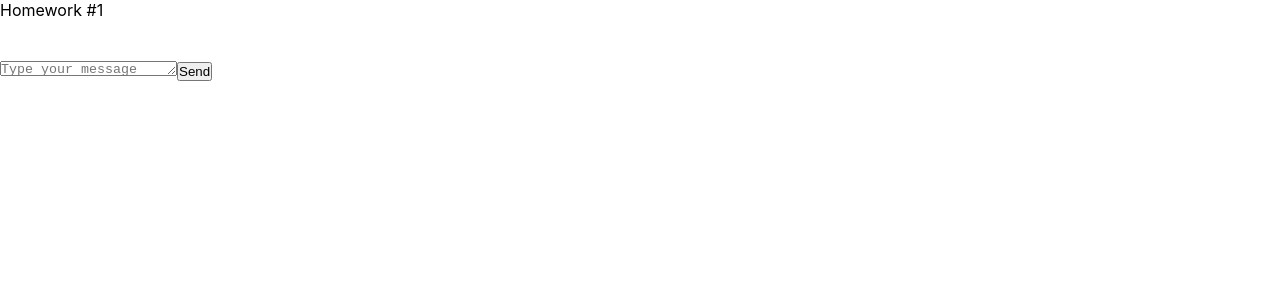
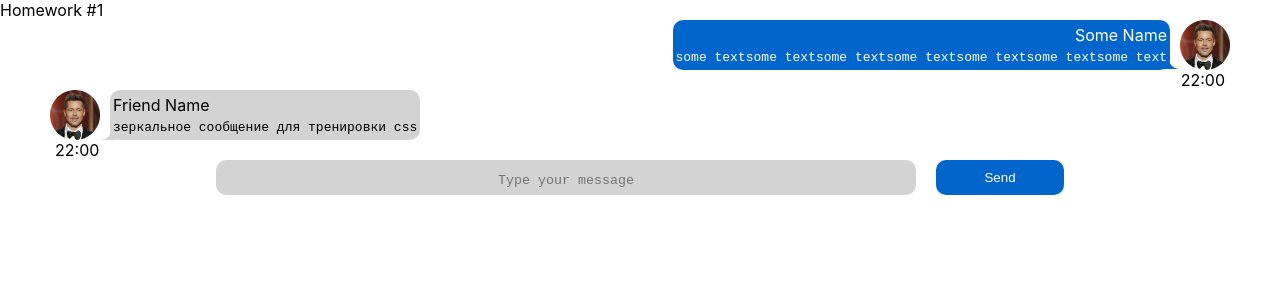
Before and after one commit to and-gurin/hws2, a React (Create React App) app: page / in a window 1280 px wide. Shown: the top 300 px of the page. Built offline with nearby package versions, Linux system fonts and the light colour scheme.

Commit message:
feat: add homework number one

```diff
--- a/src/s2-homeworks/hw01/friend-message/FriendMessage.module.css
+++ b/src/s2-homeworks/hw01/friend-message/FriendMessage.module.css
@@ -1,31 +1,53 @@
 .friendMessage {
-
+    display: flex;
+    flex-direction: column;
 }
 
 .friendImageAndText {
+    display: flex;
+    padding-left: 50px;
 
 }
 
 .friendImageAndText img {
-
+    margin-right: 10px;
 }
 
 .friendText {
-
+    display: flex;
+    flex-direction: column;
+    justify-content: space-around;
+    border: solid lightgrey;
+    border-radius: 10px;
+    background-color: lightgrey;
+    position: relative;
 }
 
 .friendText:after {
+    position: absolute;
+    content: "";
+
+    background-color: transparent;
+    bottom: -2.5px;
+    left: -26px;
+    height: 20px;
+    width: 24px;
+    border-bottom-right-radius: 10px;
+    box-shadow: 14px 0 0 0 lightgrey;
+    z-index: -1;
 
 }
 
 .friendName {
-
+    color: black;
 }
 
 .friendMessageText {
+    color: black;
 
 }
 
 .friendTime {
+    padding-left: 55px;
 
 }
--- a/src/s2-homeworks/hw01/friend-message/FriendMessage.tsx
+++ b/src/s2-homeworks/hw01/friend-message/FriendMessage.tsx
@@ -1,8 +1,12 @@
 import React from 'react'
 import s from './FriendMessage.module.css'
+import {MessageType} from "../HW1";
 
 // создать тип вместо any и отобразить приходящие данные
-const FriendMessage = (props: any) => {
+export type FriendMessagePropsType = {
+    message: MessageType
+}
+const FriendMessage = (props: FriendMessagePropsType) => {
     return (
         <div
             id={'hw1-friend-message-' + props.message.id}
@@ -11,26 +15,24 @@ const FriendMessage = (props: any) => {
             <div className={s.friendImageAndText}>
                 <img
                     id={'hw1-friend-avatar-' + props.message.id}
-                    // создаёт студент
-
-                    //
+                    src={props.message.user.avatar}
+                    alt=''
+                    width='50px'
                 />
                 <div className={s.friendText}>
                     <div
                         id={'hw1-friend-name-' + props.message.id}
                         className={s.friendName}
                     >
-                        {/*создаёт студент*/}
+                        {props.message.user.name}
 
-                        {/**/}
                     </div>
                     <pre
                         id={'hw1-friend-text-' + props.message.id}
                         className={s.friendMessageText}
                     >
-                        {/*создаёт студент*/}
+                        {props.message.message.text}
 
-                        {/**/}
                     </pre>
                 </div>
             </div>
@@ -38,9 +40,8 @@ const FriendMessage = (props: any) => {
                 id={'hw1-friend-time-' + props.message.id}
                 className={s.friendTime}
             >
-                {/*создаёт студент*/}
+                {props.message.message.time}
 
-                {/**/}
             </div>
         </div>
     )
--- a/src/s2-homeworks/hw01/message-sender/MessageSender.module.css
+++ b/src/s2-homeworks/hw01/message-sender/MessageSender.module.css
@@ -1,18 +1,32 @@
 .sendForm {
-
+    display: flex;
+    justify-content: center;
 }
 
 .textarea {
-
+    resize: none;
+    overflow: hidden;
+    width: 700px;
+    height: 150px;
+    padding: 10px;
+    border: solid lightgrey;
+    border-radius: 10px;
+    background-color: lightgrey;
+    text-align: center;
 }
 
 .button {
-
+    width: 10%;
+    margin-left: 20px;
+    border: #0066cc solid;
+    background-color: #0066cc;
+    color: #FFFFFF;
+    border-radius: 10px;
 }
 
 .button:hover {
-
+    border: lightskyblue solid;
 }
 .button:active {
-
+    text-decoration: underline;
 }
--- a/src/s2-homeworks/hw01/message/Message.module.css
+++ b/src/s2-homeworks/hw01/message/Message.module.css
@@ -1,31 +1,55 @@
 .message {
-
+    display: flex;
+    flex-direction: column;
 }
 
 .imageAndText {
+    display: flex;
+    flex-direction: row-reverse;
+    padding-right: 50px;
 
 }
 
 .imageAndText img {
-
+    margin-left: 10px;
 }
 
 .text {
+    display: flex;
+    flex-direction: column;
+    border: solid #0066cc;
+    border-radius: 10px;
+    background-color: #0066cc;
+    justify-content: space-around;
+    position: relative;
 
 }
 
 .text:after {
+    content: "";
+    position: absolute;
 
+    background-color: transparent;
+    bottom: -2px;
+    right: -26px;
+    height: 20px;
+    width: 24px;
+    border-bottom-left-radius: 10px;
+    box-shadow: -14px 0 0 0 #0066cc;
+    z-index: -1;
 }
 
 .name {
-
+    color: #FFFFFF;
+    align-self: flex-end;
 }
 
 .messageText {
+    color: #FFFFFF;
 
 }
 
 .time {
-
+    align-self: flex-end;
+    padding-right: 55px;
 }
--- a/src/s2-homeworks/hw01/message/Message.tsx
+++ b/src/s2-homeworks/hw01/message/Message.tsx
@@ -1,35 +1,37 @@
 import React from 'react'
 import s from './Message.module.css'
+import {MessageType} from "../HW1";
 
 // нужно создать правильный тип вместо any
-export type MessagePropsType = any
+export type MessagePropsType = {
+    message: MessageType
+}
 
 // нужно отобразить приходящие данные
 const Message = (props: MessagePropsType) => {
     return (
         <div id={'hw1-message-' + props.message.id} className={s.message}>
             <div className={s.imageAndText}>
-                <img
-                    id={'hw1-avatar-' + props.message.id}
-                    // создаёт студент
-
-                    //
+                <img id={'hw1-avatar-' + props.message.id}
+                    src={props.message.user.avatar}
+                    alt=''
+                     width='50px'
                 />
                 <div className={s.text}>
                     <div id={'hw1-name-' + props.message.id} className={s.name}>
-                        {/*создаёт студент*/}
+                        {props.message.user.name}
 
                         {/**/}
                     </div>
                     <pre id={'hw1-text-' + props.message.id} className={s.messageText}>
-                        {/*создаёт студент*/}
+                        {props.message.message.text}
 
                         {/**/}
                     </pre>
                 </div>
             </div>
             <div id={'hw1-time-' + props.message.id} className={s.time}>
-                {/*создаёт студент*/}
+                {props.message.message.time}
 
                 {/**/}
             </div>
```
Also changed, not shown: src/s2-homeworks/hw01/HW1.tsx (+13 -1 lines), 1 other file (tests, documents, lock files or other folders).
